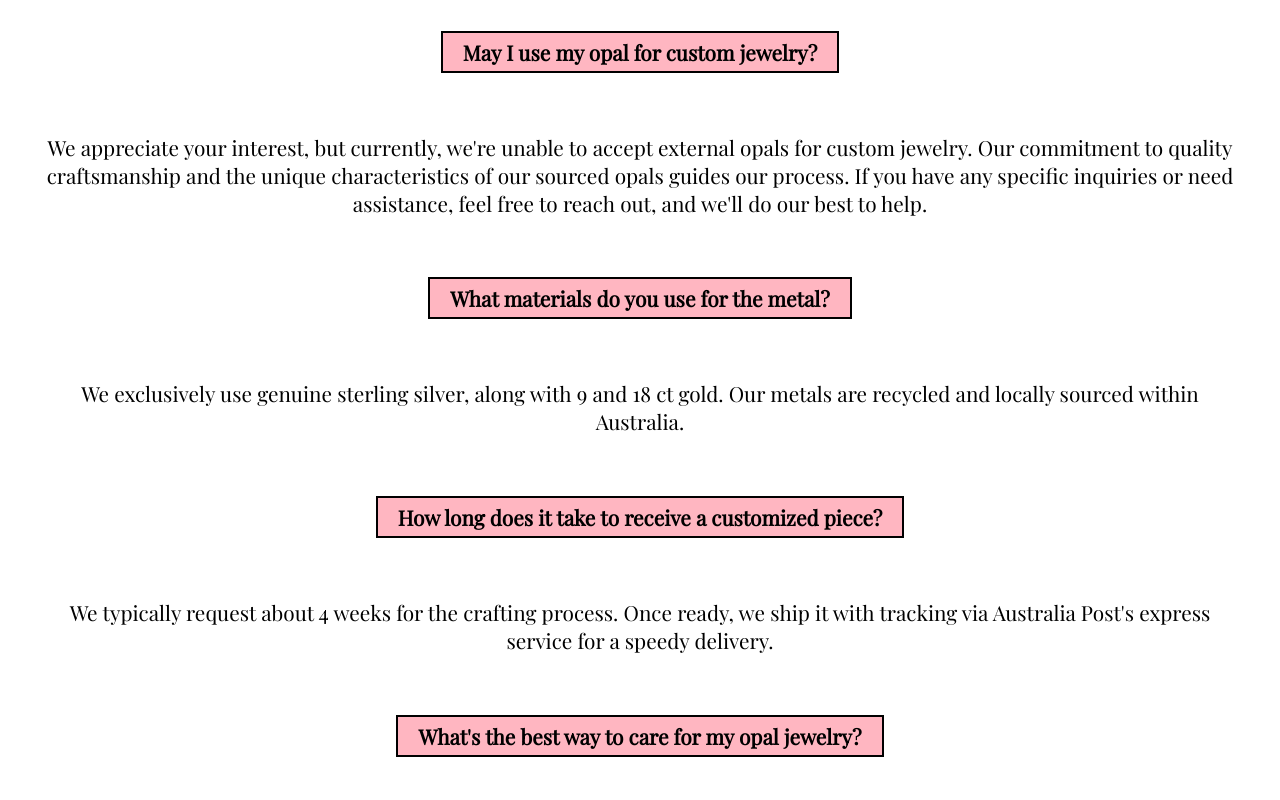
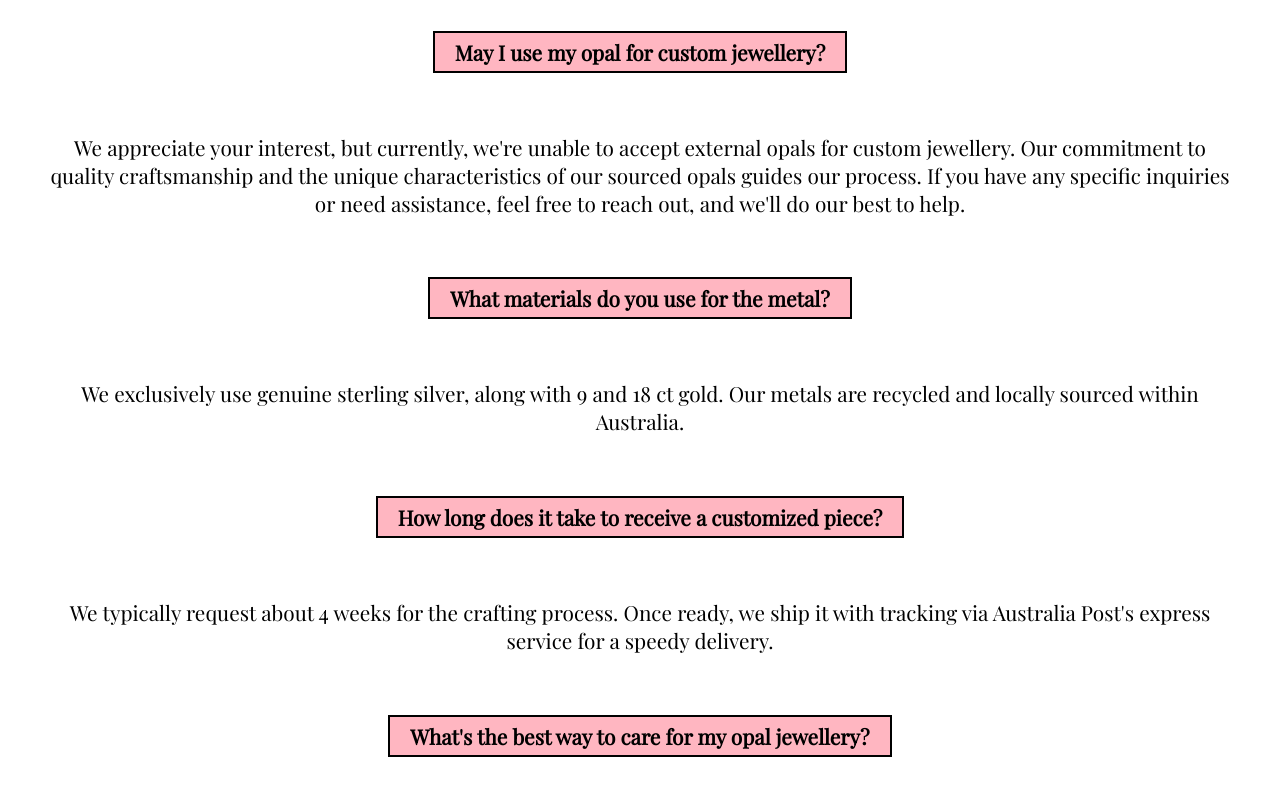
Before and after one commit to Tesselate-Jewellery/client, a React (Create React App) app: page /faq in a window 1280 px wide. Shown: the part 1320-2120 px from the top of the page. Built offline with nearby package versions, Linux system fonts and the light colour scheme.

Commit message:
feat: edited grammar

```diff
--- a/src/pages/Faq.jsx
+++ b/src/pages/Faq.jsx
@@ -35,9 +35,9 @@ const Faq = () => {
             </div>
 
             <div>
-                <h3 className="faq-header">May I use my opal for custom jewelry?</h3>
+                <h3 className="faq-header">May I use my opal for custom jewellery?</h3>
                 <p>
-                    We appreciate your interest, but currently, we're unable to accept external opals for custom jewelry. Our commitment to quality craftsmanship and the unique characteristics of our sourced opals guides our process. If you have any specific inquiries or need assistance, feel free to reach out, and we'll do our best to help.
+                    We appreciate your interest, but currently, we're unable to accept external opals for custom jewellery. Our commitment to quality craftsmanship and the unique characteristics of our sourced opals guides our process. If you have any specific inquiries or need assistance, feel free to reach out, and we'll do our best to help.
                 </p>
             </div>
 
@@ -56,7 +56,7 @@ const Faq = () => {
             </div>
 
             <div>
-                <h3 className="faq-header">What's the best way to care for my opal jewelry?</h3>
+                <h3 className="faq-header">What's the best way to care for my opal jewellery?</h3>
                 <p>
                     Find guidance in our care guide or reach out to us via email for detailed information on maintaining your opal pieces. Every purchase includes care instructions.
                 </p>
```
